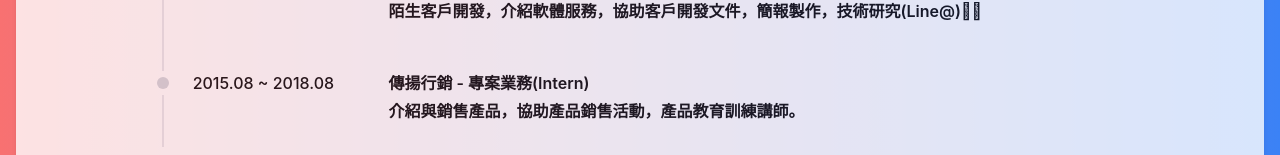
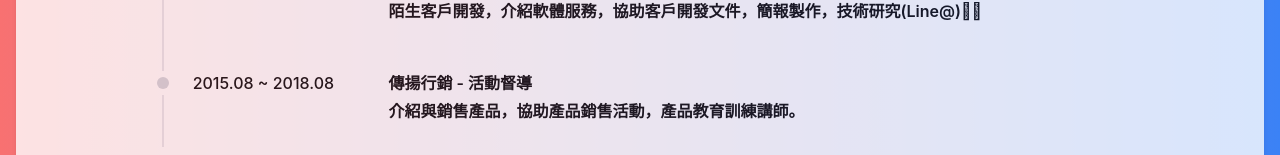
Before and after one commit to brianYuDesign/szu-yu-project, a React (Create React App) app: page / in a window 1280 px wide. Shown: the part 743-898 px from the top of the page. Built offline with nearby package versions, Linux system fonts and the light colour scheme; the HTML template or start-up script is replaced by a standard one.

Commit message:
feat: update work

```diff
--- a/src/pages/Work.js
+++ b/src/pages/Work.js
@@ -134,7 +134,7 @@ const workList = [
   },
   {
     companyName: "傳揚行銷",
-    jobTitle: "專案業務(Intern)",
+    jobTitle: "活動督導",
     jobDesc: "介紹與銷售產品，協助產品銷售活動，產品教育訓練講師。",
     period: "2015.08 ~ 2018.08",
     projects: []
```
